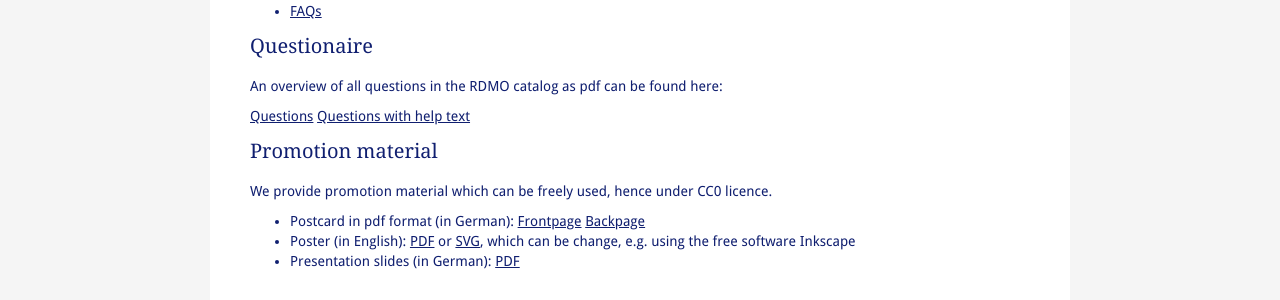
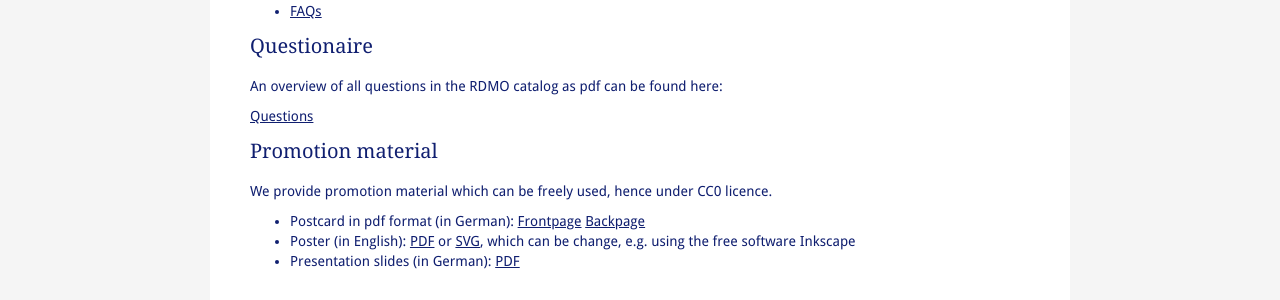
Before and after one commit to rdmorganiser/rdmorganiser.github.io, a Jekyll site: the page built from en/documentation.md, in a window 1280 px wide and 1347 px high. Shown: the part 634-934 px from the top of the window. Built offline with Jekyll 4.4.1, drawn with Linux system fonts in a browser that asks for light colours; our own code applies the rules of GitHub Pages for plain Markdown files.

Commit message:
Update documentation.md

```diff
--- a/en/documentation.md
+++ b/en/documentation.md
@@ -44,7 +44,7 @@
 
 An overview of all questions in the RDMO catalog as pdf can be found here:
 
-[Questions]({{ site.baseurl }}/docs/Questions.pdf)	[Questions with help text]({{ site.baseurl }}/docs/Questions_with_help.pdf)
+[Questions]({{ site.baseurl }}/docs/Questions_numbered.pdf)
 
 Promotion material
 -----------------
```
